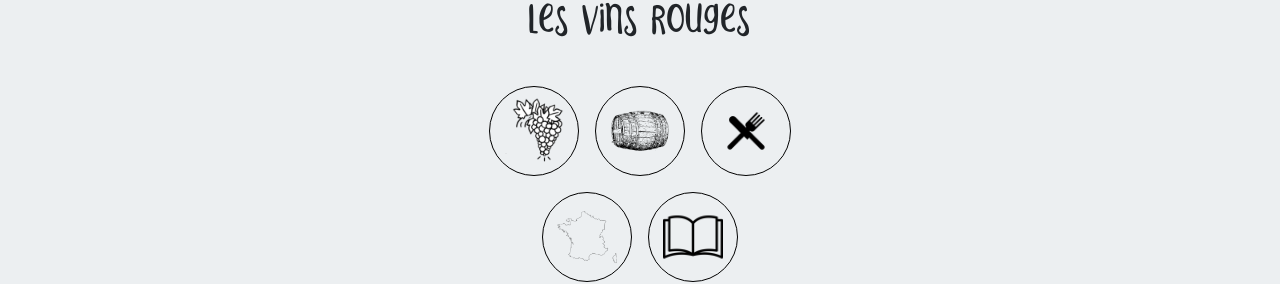
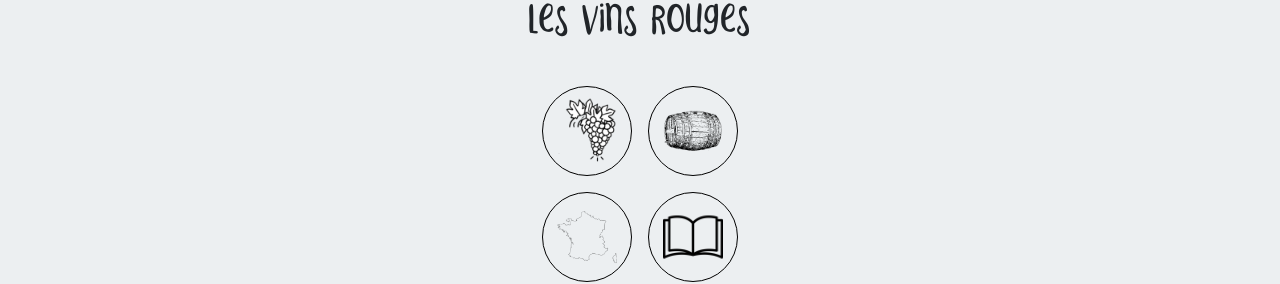
Before and after one commit to WildCodeSchool/reims-js-202003-pjt-tonton-sommelier-client, a React (Create React App) app: page /boxes/1 in a window 1280 px wide. Shown: the part 387-671 px from the top of the page. Built offline with nearby package versions, Linux system fonts and the light colour scheme.

Commit message:
feat(box): remove link 'couvert' in box

```diff
--- a/src/components/Box.jsx
+++ b/src/components/Box.jsx
@@ -6,7 +6,6 @@ import {
 // import HomePage from './Home';
 import barique from '../Images/barique.png';
 import raisin from '../Images/raisin.png';
-import couvert from '../Images/couvert.png';
 import france from '../Images/france.png';
 import book from '../Images/book.png';
 import oeil from '../Images/oeil.png';
@@ -35,11 +34,6 @@ function Box() {
           <div className="CercleBtn">
             <Link className="BtnLink" to="/descriptions/2">
               <img src={barique} alt="Barique" className="BtnImg" />
-            </Link>
-          </div>
-          <div className="CercleBtn">
-            <Link className="BtnLink" to="/descriptions/3">
-              <img src={couvert} alt="Couvert" className="BtnImg" />
             </Link>
           </div>
         </div>
```
